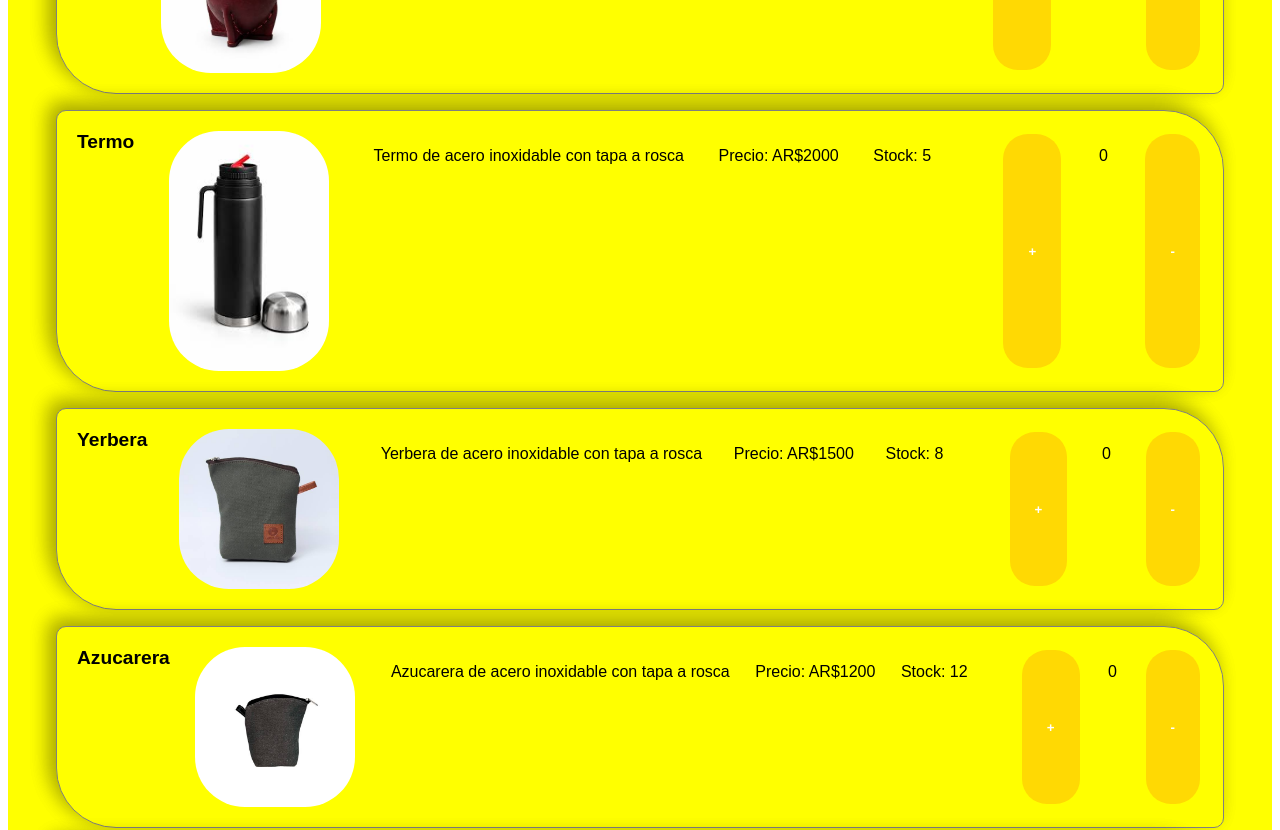
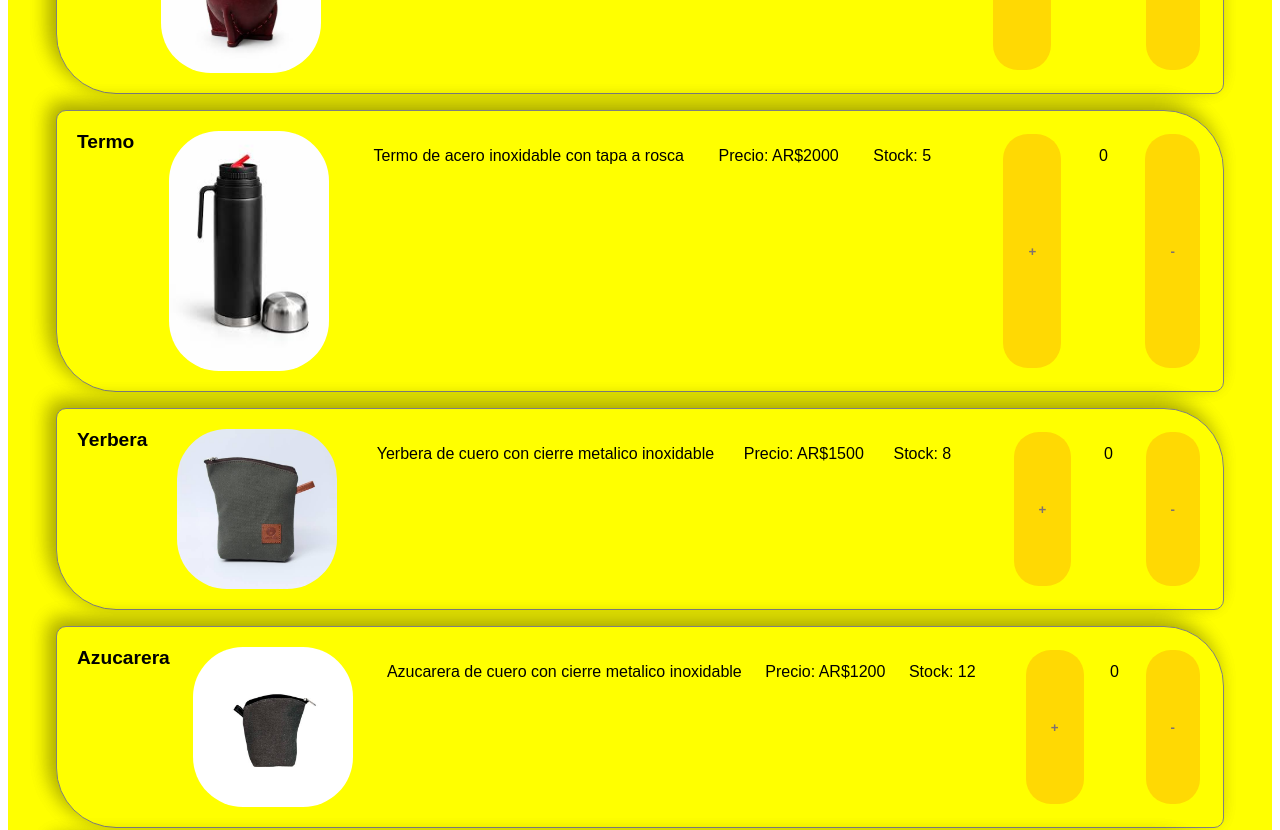
Before and after one commit to juanjmolina76/e_JZ-Comerce, a React (Vite) app in the folder e_JZ-Comerce/: page /productos in a window 1280 px wide. Shown: the part 300-1130 px from the top of the page. Built offline with nearby package versions, Linux system fonts and the light colour scheme.

Commit message:
decripcion producto y estilo img item

```diff
--- a/e_JZ-Comerce/public/datos/productos.json
+++ b/e_JZ-Comerce/public/datos/productos.json
@@ -19,7 +19,7 @@
         "id": 3,
         "nombre": "Yerbera",
         "precio": 1500,
-        "descripcion": "Yerbera de acero inoxidable con tapa a rosca",
+        "descripcion": "Yerbera de cuero con cierre metalico inoxidable",
         "stock": 8,
         "imagen": "yerbera.png"
     },
@@ -27,7 +27,7 @@
         "id": 4,
         "nombre": "Azucarera",
         "precio": 1200,
-        "descripcion": "Azucarera de acero inoxidable con tapa a rosca",
+        "descripcion": "Azucarera de cuero con cierre metalico inoxidable",
         "stock": 12,
         "imagen": "azucarera.png"
     },
--- a/e_JZ-Comerce/src/Components/Items.module.css
+++ b/e_JZ-Comerce/src/Components/Items.module.css
@@ -22,12 +22,13 @@ box-shadow:  -7px -7px 20px rgba(0, 0, 0, 0.2),
 }
 
 img{
+    transition: transform 1s ease;
     width: 10rem;
     border-radius: 50px;
     margin-right: 10px;
 }
-.img:hover{
-    transform:  scale(1.5);
+.item img:hover{
+    transform:  scale(1.9);
 }
 
 .item h2 {
@@ -45,7 +46,7 @@ button {
   border-radius: 25px;
   padding: 10px 25px;
   font-weight: bold;
-  color: white;
+  color: rgb(126, 113, 113);
   /*width: 100%;*/
 }
 button:hover {
```
